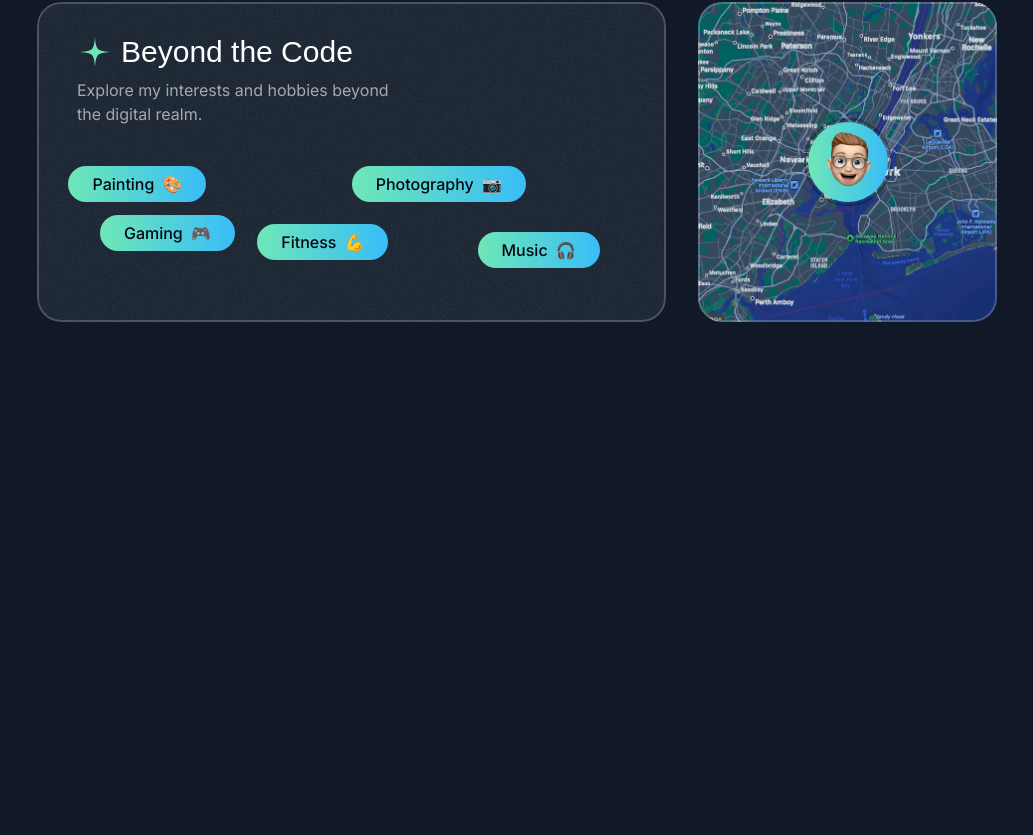
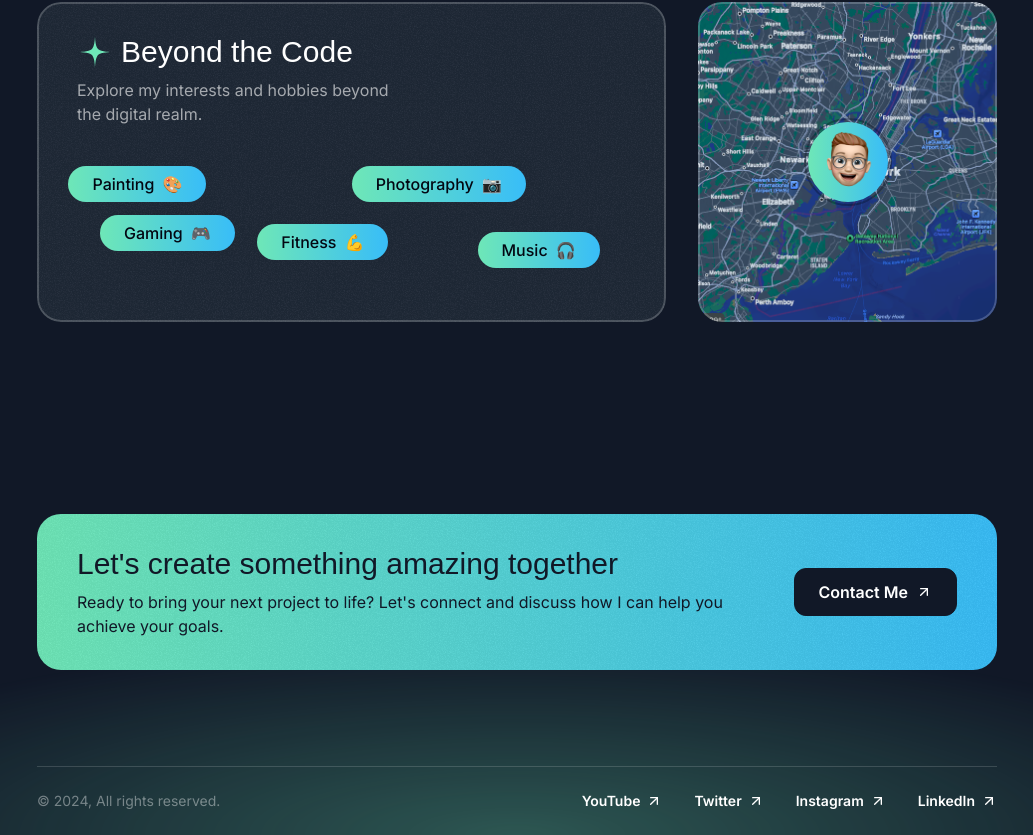
Before and after one commit to vinulays/portfolio, a Next.js app: page / in a window 1280 px wide. Shown: the part 4626-5461 px from the top of the page, without its empty margins (123-1156 px from the left). Before the commit the page ends 5060 px from the top, so only its background shows below. Built offline with nearby package versions, Linux system fonts and the light colour scheme; a web font is replaced by a local one.

Commit message:
feat: call to action & footer

```diff
--- a/src/app/page.tsx
+++ b/src/app/page.tsx
@@ -1,4 +1,6 @@
 import About from "@/sections/About";
+import Contact from "@/sections/Contact";
+import Footer from "@/sections/Footer";
 import Header from "@/sections/Header";
 import Hero from "@/sections/Hero";
 import Projects from "@/sections/Projects";
@@ -14,6 +16,8 @@
       <Tape />
       <Testimonials />
       <About />
+      <Contact />
+      <Footer />
     </div>
   );
 }
--- /dev/null
+++ b/src/sections/Contact.tsx
@@ -0,0 +1,36 @@
+import ArrowUpRightIcon from "@/assets/icons/arrow-up-right.svg";
+import grainImage from "@/assets/images/grain.jpg";
+
+const Contact = () => {
+  return (
+    <div className="py-16 pt-12 lg:py-24 lg:pt-20">
+      <div className="container">
+        <div className="bg-gradient-to-r from-emerald-300 to-sky-400 text-gray-900 py-8 px-10 rounded-3xl text-center md:text-left relative overflow-hidden z-0">
+          <div
+            className="absolute inset-0 opacity-5 -z-10"
+            style={{ backgroundImage: `url(${grainImage.src})` }}
+          ></div>
+          <div className="flex flex-col md:flex-row gap-8 md:gap-16 items-center">
+            <div>
+              <h2 className="font-serif text-2xl md:text-3xl">
+                Let's create something amazing together
+              </h2>
+              <p className="text-sm md:text-base mt-2">
+                Ready to bring your next project to life? Let's connect and
+                discuss how I can help you achieve your goals.
+              </p>
+            </div>
+            <div>
+              <button className="text-white bg-gray-900 inline-flex gap-2 items-center px-6 h-12 rounded-xl w-max border border-gray-900">
+                <span className="font-semibold">Contact Me</span>
+                <ArrowUpRightIcon className="size-4" />
+              </button>
+            </div>
+          </div>
+        </div>
+      </div>
+    </div>
+  );
+};
+
+export default Contact;
--- /dev/null
+++ b/src/sections/Footer.tsx
@@ -0,0 +1,37 @@
+import ArrowUpRightIcon from "@/assets/icons/arrow-up-right.svg";
+
+const footerLinks = [
+  { title: "YouTube", href: "#" },
+  { title: "Twitter", href: "#" },
+  { title: "Instagram", href: "#" },
+  { title: "LinkedIn", href: "#" },
+];
+
+const Footer = () => {
+  return (
+    <footer className="relative -z-10 overflow-x-clip">
+      <div className="absolute h-[400px] w-[1600px] bottom-0 left-1/2 -translate-x-1/2 bg-emerald-300/30 [mask-image:radial-gradient(50%_50%_at_bottom_center,black,transparent)] -z-10"></div>
+      <div className="container">
+        <div className="border-t border-white/15 py-6 text-sm flex flex-col md:flex-row md:justify-between gap-8 items-center">
+          <div className="text-white/40">&copy; 2024, All rights reserved.</div>
+          <div>
+            <nav className="flex flex-col md:flex-row items-center gap-8">
+              {footerLinks.map((link) => (
+                <a
+                  href={link.href}
+                  key={link.title}
+                  className="inline-flex items-center gap-1.5"
+                >
+                  <span className="font-semibold">{link.title}</span>
+                  <ArrowUpRightIcon className="size-4" />
+                </a>
+              ))}
+            </nav>
+          </div>
+        </div>
+      </div>
+    </footer>
+  );
+};
+
+export default Footer;
```
